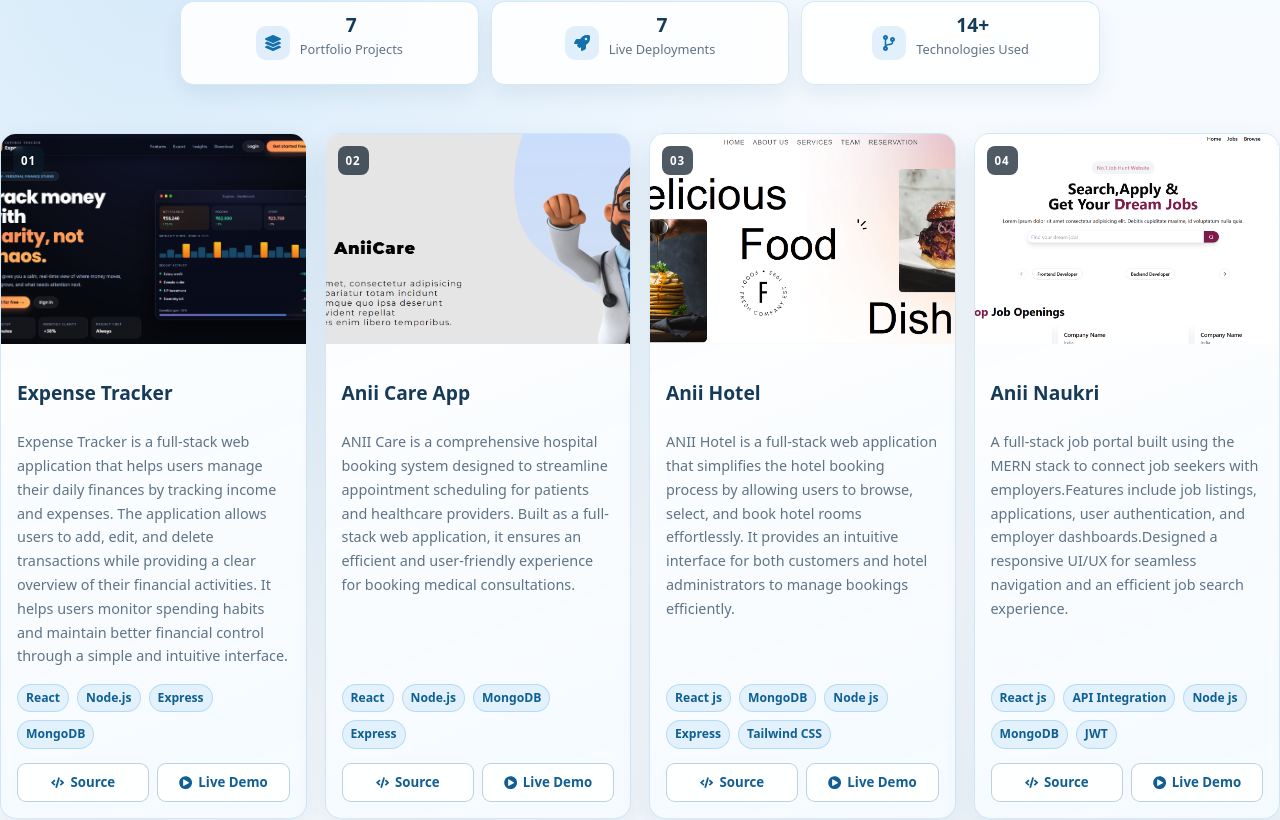
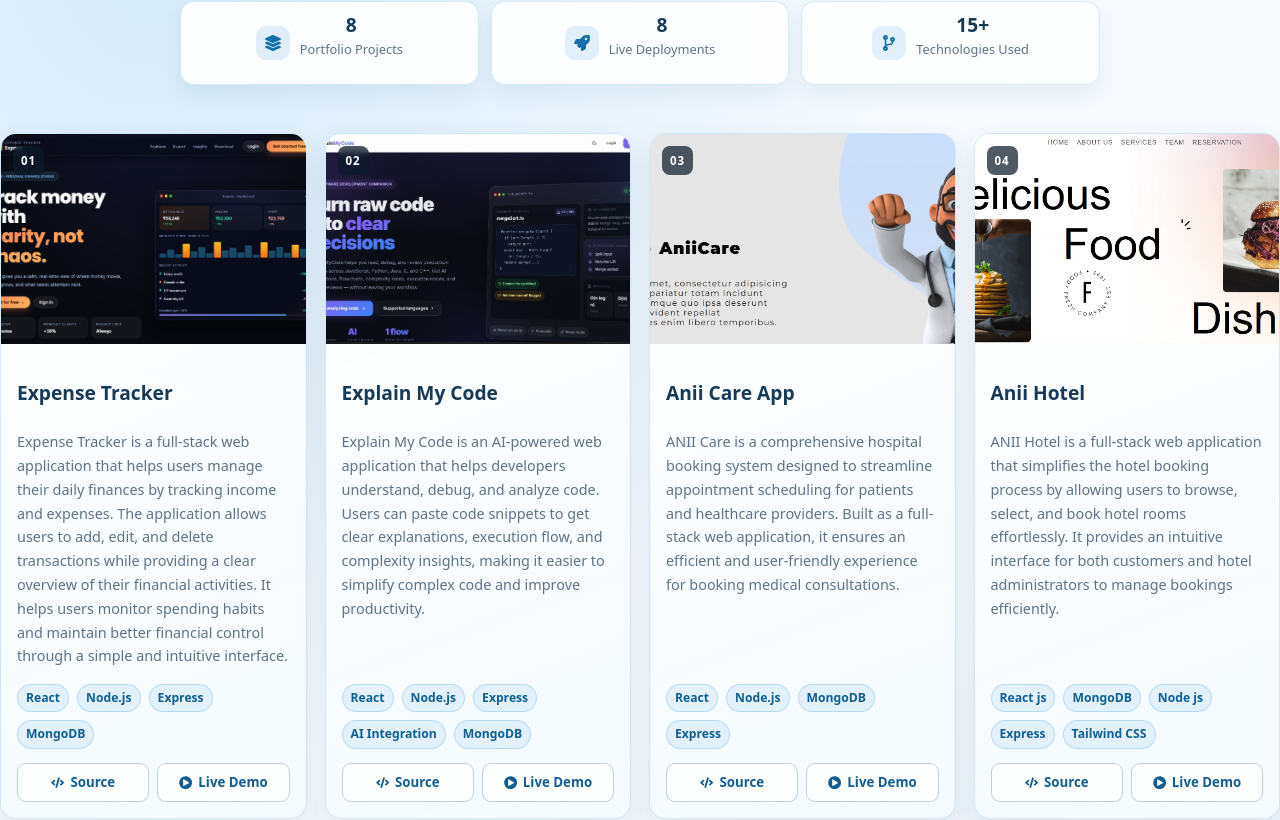
Before and after one commit to Aniket04087021/AniiPortfolio, a React (Vite) app: page / in a window 1280 px wide. Shown: the part 3108-3928 px from the top of the page. Built offline with nearby package versions, Linux system fonts and the light colour scheme; the HTML template or start-up script is replaced by a standard one.

Commit message:
project update

```diff
--- a/src/data.js
+++ b/src/data.js
@@ -84,8 +84,17 @@ export const navLinks = [
   sourceCode: "https://github.com/Aniket04087021/Expense_Tracker",
   liveDemo: "https://expense-tracker-lyart-alpha.vercel.app/",
 },
+{
+  "id": "project2",
+  "title": "Explain My Code",
+  "description": "Explain My Code is an AI-powered web application that helps developers understand, debug, and analyze code. Users can paste code snippets to get clear explanations, execution flow, and complexity insights, making it easier to simplify complex code and improve productivity.",
+  image: "explainmycode.jpg",
+  "tags": ["React", "Node.js", "Express", "AI Integration", "MongoDB"],
+  "sourceCode": "https://github.com/Aniket04087021/Explain-My-Code",
+  "liveDemo": "https://explain-my-code-three.vercel.app/"
+},
     {
-      id: "project2",
+      id: "project3",
       title: "Anii Care App",
       description: "ANII Care is a comprehensive hospital booking system designed to streamline appointment scheduling for patients and healthcare providers. Built as a full-stack web application, it ensures an efficient and user-friendly experience for booking medical consultations.",
       image: "anii care.png",
@@ -94,7 +103,7 @@ export const navLinks = [
       liveDemo: "https://anii-care.vercel.app/",
     },
     {
-      id: "project3",
+      id: "project4",
       title: "Anii Hotel",
       description: "ANII Hotel is a full-stack web application that simplifies the hotel booking process by allowing users to browse, select, and book hotel rooms effortlessly. It provides an intuitive interface for both customers and hotel administrators to manage bookings efficiently.",
       image: "anii hotel.png",
@@ -103,7 +112,7 @@ export const navLinks = [
       liveDemo: "https://hostel-booking-app-jdda.vercel.app/",
     },
     {
-      id: "project4",
+      id: "project5",
       title: "Anii Naukri",
       description: "A full-stack job portal built using the MERN stack to connect job seekers with employers.Features include job listings, applications, user authentication, and employer dashboards.Designed a responsive UI/UX for seamless navigation and an efficient job search experience.",
       image: "Anii Naukri.png",
@@ -112,7 +121,7 @@ export const navLinks = [
       liveDemo: "https://job-portal-tlyh.vercel.app/",
     },
     {
-  id: "project5",
+  id: "project6",
   title: "Task Manager App",
   description: "A full-stack task management application built using the MERN stack. Users can sign up or log in using JWT-based authentication, and perform CRUD operations on tasks. Features include adding tasks, marking them as completed, editing task details, and deleting tasks. Designed with a clean and responsive UI for a smooth user experience.",
   image: "Task Manager.png",
@@ -121,7 +130,7 @@ export const navLinks = [
   liveDemo: "https://task-manager-mezo.vercel.app/"
 },
 {
-  id: "project6",
+  id: "project7",
   title: "Ticket Pop",
   description: "A full-stack movie booking application built using the MERN stack with authentication and user management powered by Clerk. Users can sign up, log in, and manage their profiles securely through Clerk's authentication system, ensuring a smooth onboarding experience. The app enables users to browse movies, filter by genre or language, select show timings, and book seats with instant confirmation.",
   image: "TicketPop.png",
@@ -130,7 +139,7 @@ export const navLinks = [
   liveDemo: "https://ticket-pop-2h36.vercel.app/"
 },
 {
-  id: "project7",
+  id: "project8",
   title: "Weather Chatbot AI Agent",
   description: "An AI-powered chatbot application that provides real-time weather updates and forecasts based on user queries. Built using the MERN stack, the app integrates an intelligent chat interface where users can interact naturally to get location-based weather insights. It leverages the Mastra Weather Agent streaming API for live weather data, offering a seamless conversational experience and responsive design across devices.",
   image: "weather.png",
```
Also changed, not shown: public/explainmycode.jpg (added).
